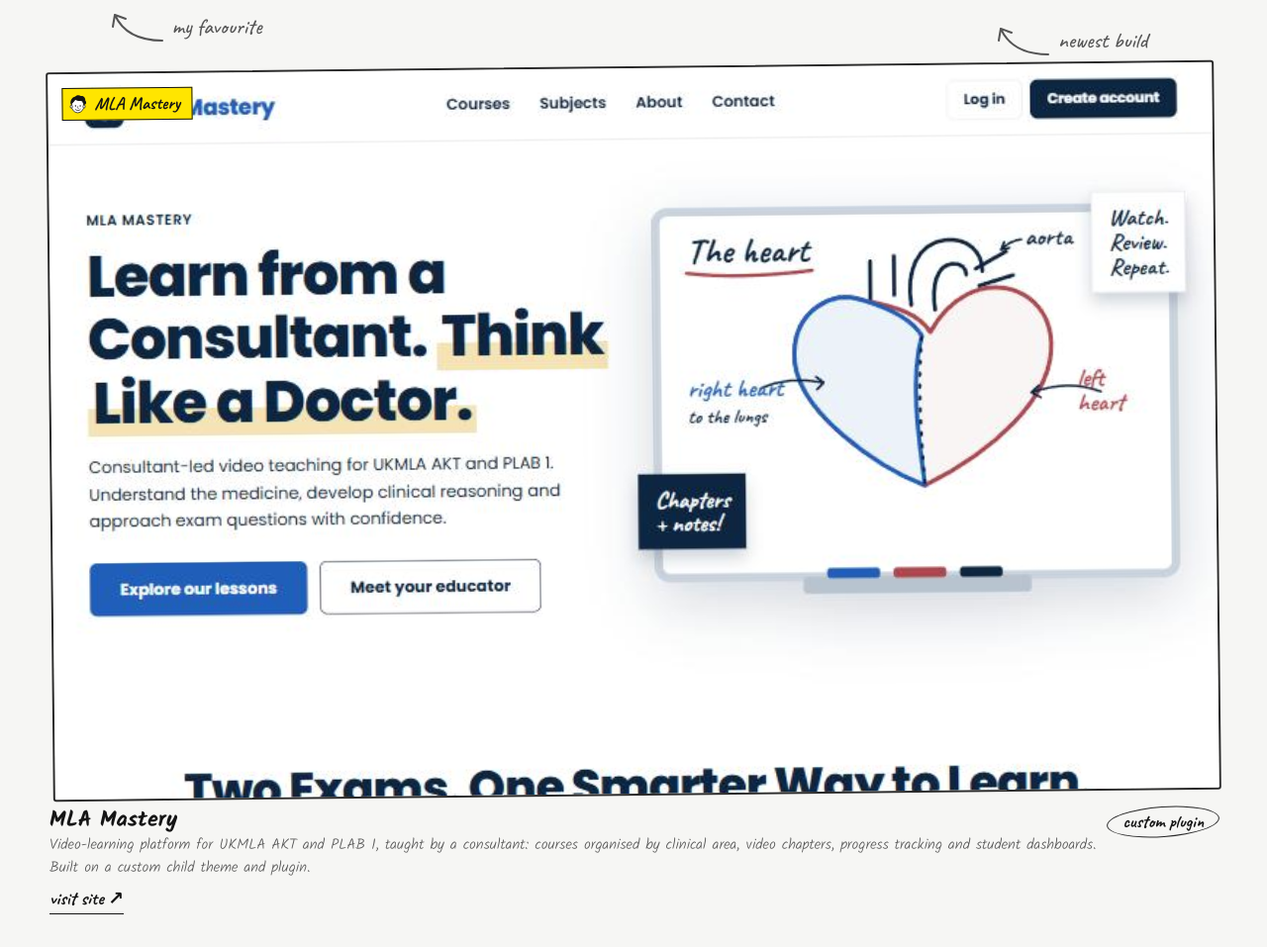
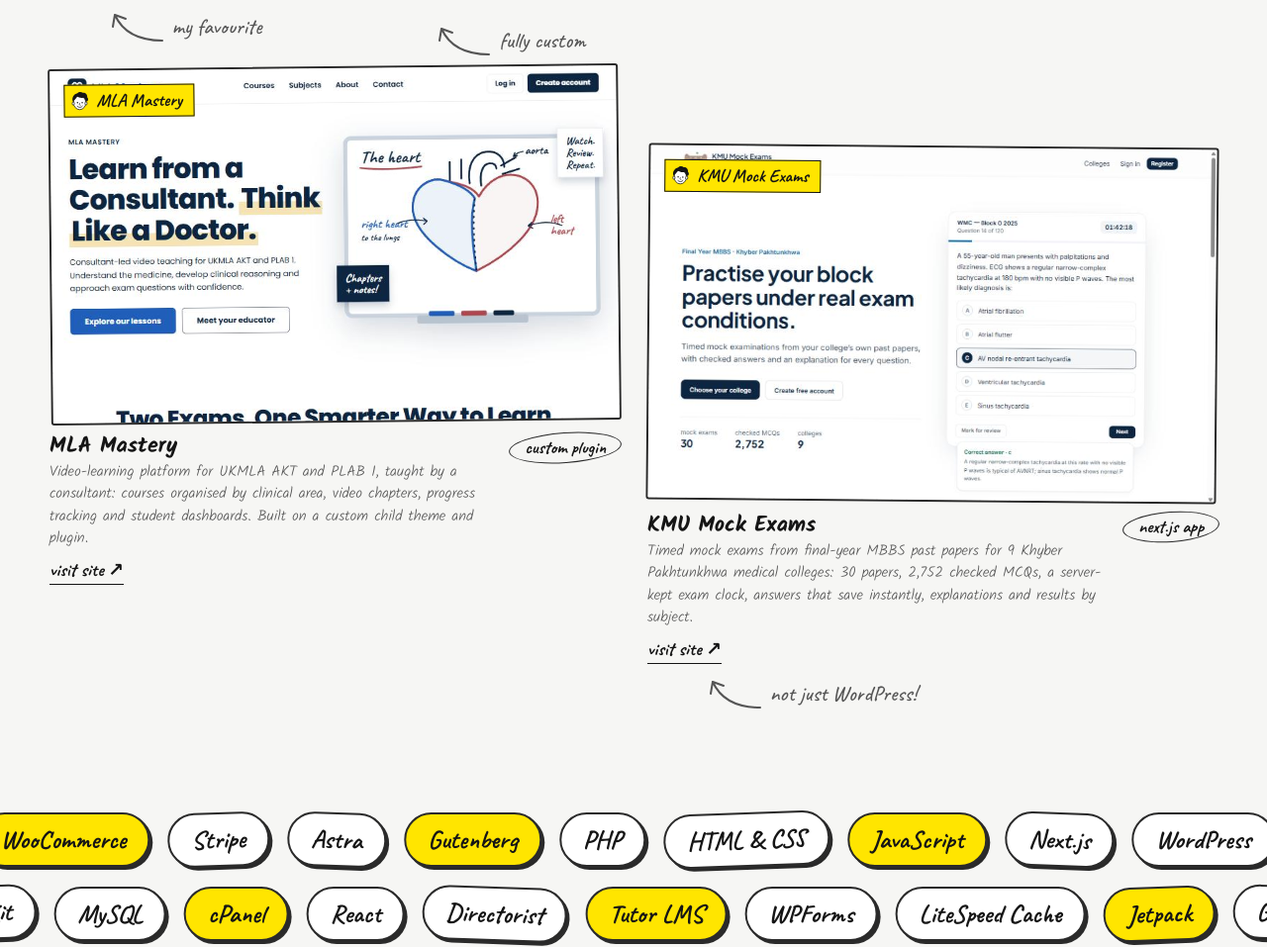
Before and after one commit to Kamran8521/portfolio, a plain HTML site: page index.html in a window 1280 px wide. Shown: the part 2312-3269 px from the top of the page at 99% size. Drawn offline with Linux system fonts and the light colour scheme.

Commit message:
Add KMU Mock Exams project
Co-Authored-By: Claude Opus 5.5 <noreply@anthropic.com>

```diff
--- a/index.html
+++ b/index.html
@@ -265,7 +265,7 @@ footer{padding:120px clamp(16px,4vw,40px) 40px;text-align:center;overflow:hidden
 <section class="section" id="work">
   <div class="wrap">
     <div class="head rv">
-      <h2>Selected <mark>WordPress</mark> work</h2>
+      <h2>Selected <mark>work</mark></h2>
       <p data-c="workRange"></p>
     </div>
     <div class="works" id="works"></div>
@@ -402,15 +402,18 @@ const CONFIG = {
       size: "w6b", stack: "Elementor · WooCommerce", note: "relaunching soon" },
     { title: "MLA Mastery", tag: "custom plugin", url: "https://mlamastery.co.uk/", image: "images/mla-mastery.jpg",
       desc: "Video-learning platform for UKMLA AKT and PLAB 1, taught by a consultant: courses organised by clinical area, video chapters, progress tracking and student dashboards. Built on a custom child theme and plugin.",
-      size: "", stack: "Tutor LMS · custom child theme · custom plugin · Elementor", note: "newest build" }
+      size: "w6", stack: "Tutor LMS · custom child theme · custom plugin · Elementor", note: "fully custom" },
+    { title: "KMU Mock Exams", tag: "next.js app", url: "https://kmu-mock-exams.vercel.app/", image: "images/kmu-mock-exams.jpg",
+      desc: "Timed mock exams from final-year MBBS past papers for 9 Khyber Pakhtunkhwa medical colleges: 30 papers, 2,752 checked MCQs, a server-kept exam clock, answers that save instantly, explanations and results by subject.",
+      size: "w6b", stack: "Next.js · React · user accounts · Vercel", note: "not just WordPress!" }
   ],
-  stack: ["WordPress","Elementor Pro","WooCommerce","Stripe","Astra","Gutenberg","PHP","HTML & CSS","JavaScript","Directorist","Tutor LMS","WPForms","LiteSpeed Cache","Jetpack","Google Site Kit","MySQL","cPanel"],
+  stack: ["WordPress","Elementor Pro","WooCommerce","Stripe","Astra","Gutenberg","PHP","HTML & CSS","JavaScript","Next.js","React","Directorist","Tutor LMS","WPForms","LiteSpeed Cache","Jetpack","Google Site Kit","MySQL","cPanel"],
   about: [
     "Hi, I'm Kamran, a WordPress developer with <u>2 years of hands-on experience</u> building real, revenue-earning sites.",
     "I currently work with <u>Manchester Medical Academy</u>, where I build and run the websites for the academy and its partner course providers. That includes WooCommerce course booking, Stripe payments, a multi-provider CPD directory, and keeping everything fast and up to date.",
     "I like sites that are quick to load, easy for clients to edit, and that just work when someone's trying to book."
   ],
-  stats: [ ["2+","years in WordPress"], ["5","live sites"], ["16+","courses bookable online"] ],
+  stats: [ ["2+","years in WordPress"], ["6","live sites"], ["16+","courses bookable online"] ],
   steps: [
     ["Chat & plan",      "We talk goals, pages, content and budget. I send a clear scope."],
     ["Design → build",   "Elementor or blocks, set up so you can edit everything yourself."],
```
Also changed, not shown: images/kmu-mock-exams.jpg (added).
